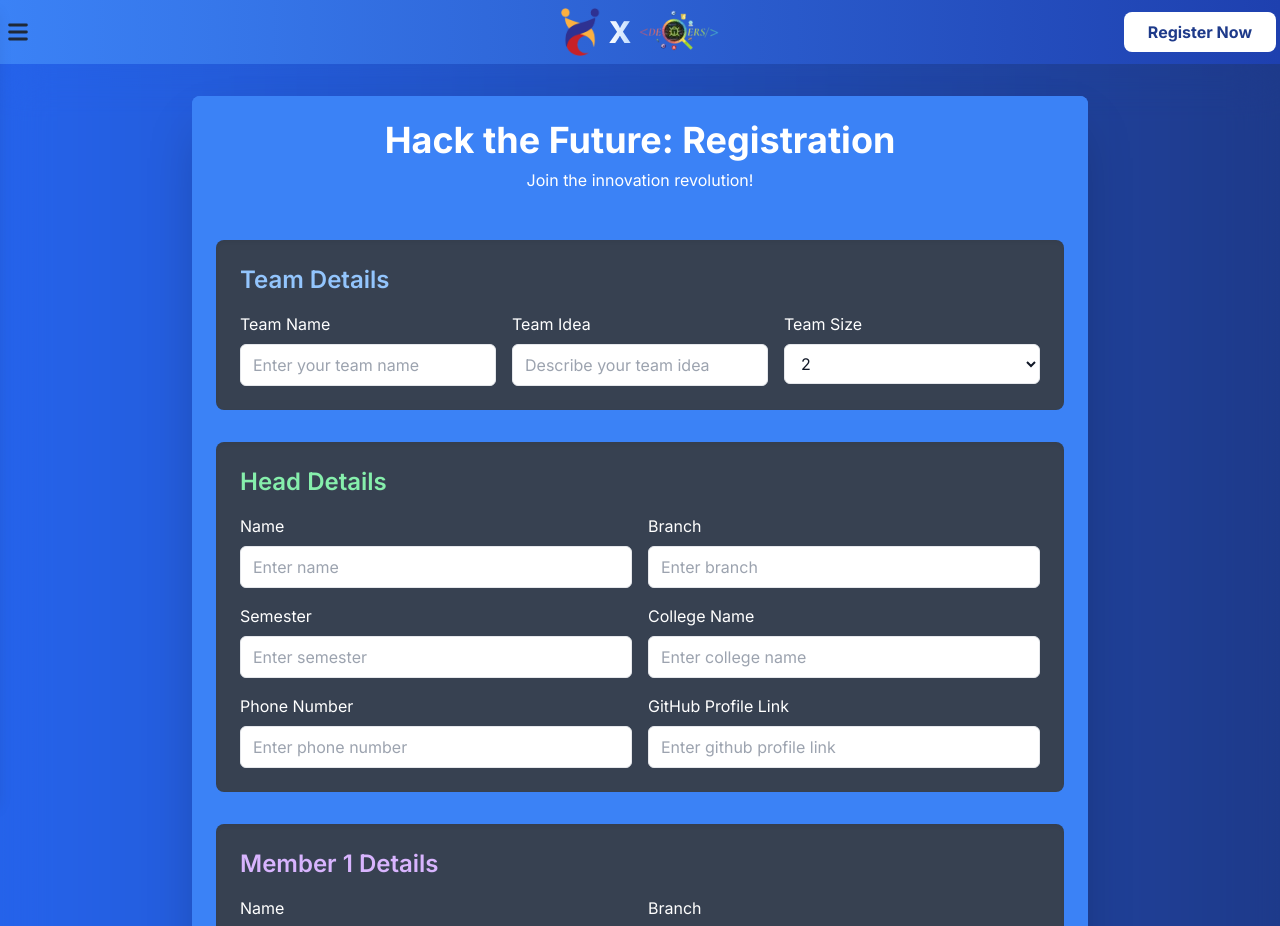
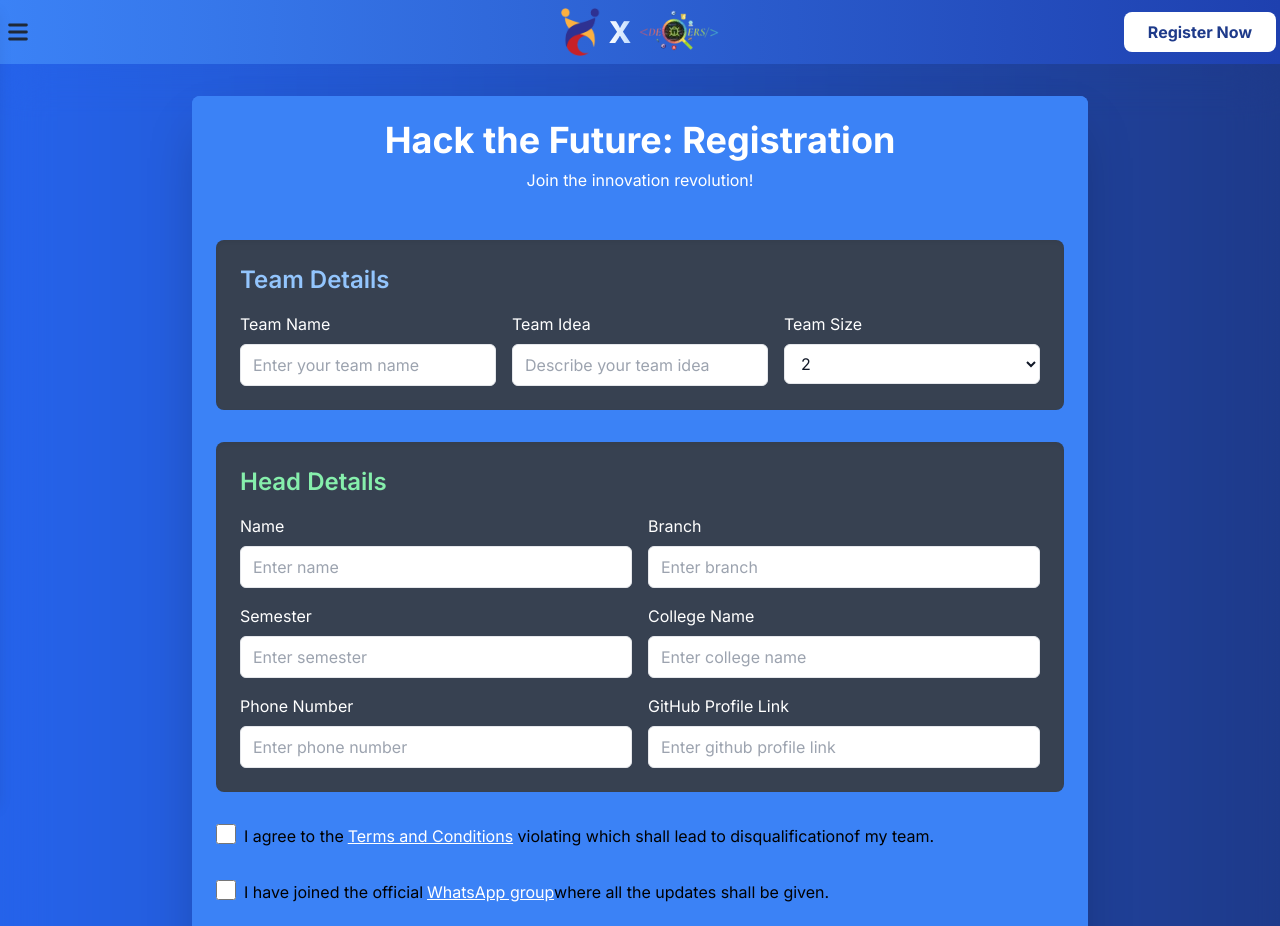
Before and after one commit to dev129/College-Campus-Creators-2024, a Next.js app: page /pages/Registration in a window 1280 px wide. Shown: the top 926 px of the page. Built offline with nearby package versions, Linux system fonts and the light colour scheme; no server answers.

Commit message:
22 commit
This commit conatins integration of checkboxes imprtant for whatsapp group and terms ansd conditions.

```diff
--- a/app/components/RegistrationForm.jsx
+++ b/app/components/RegistrationForm.jsx
@@ -1,30 +1,30 @@
-'use client';
-import React, { useState, useEffect } from 'react';
-import { useRouter } from 'next/navigation';
-import Link from 'next/link';
-import { supabase } from '../supabaseConfig.js';
-import Swal from 'sweetalert2';
-import Navbar from './Navbar.jsx';
+"use client";
+import React, { useState, useEffect } from "react";
+import { useRouter } from "next/navigation";
+import Link from "next/link";
+import { supabase } from "../supabaseConfig.js";
+import Swal from "sweetalert2";
+import Navbar from "./Navbar.jsx";
 
 const RegistrationForm = () => {
   const [teamSize, setTeamSize] = useState(2);
   const router = useRouter();
 
   const [formData, setFormData] = useState({
-    teamName: '',
-    teamIdea: '',
-    headName: '',
-    headBranch: '',
-    headSemester: '',
-    headCollege: '',
-    headPhone: '',
-    headGithub: '',
+    teamName: "",
+    teamIdea: "",
+    headName: "",
+    headBranch: "",
+    headSemester: "",
+    headCollege: "",
+    headPhone: "",
+    headGithub: "",
     members: Array(1).fill({
-      name: '',
-      branch: '',
-      semester: '',
-      college: '',
-      role: '',
+      name: "",
+      branch: "",
+      semester: "",
+      college: "",
+      role: "",
     }),
   });
 
@@ -32,11 +32,11 @@ const RegistrationForm = () => {
     setFormData((prevState) => ({
       ...prevState,
       members: Array(teamSize - 1).fill({
-        name: '',
-        branch: '',
-        semester: '',
-        college: '',
-        role: '',
+        name: "",
+        branch: "",
+        semester: "",
+        college: "",
+        role: "",
       }),
     }));
   }, [teamSize]);
@@ -52,7 +52,7 @@ const RegistrationForm = () => {
   const handleMemberChange = (index, e) => {
     const { id, value } = e.target;
     const members = [...formData.members];
-    const memberKey = id.split('-')[1];
+    const memberKey = id.split("-")[1];
     members[index] = { ...members[index], [memberKey]: value };
     setFormData((prevState) => ({
       ...prevState,
@@ -74,7 +74,7 @@ const RegistrationForm = () => {
       members,
     } = formData;
 
-    const { error } = await supabase.from('registrations').insert([
+    const { error } = await supabase.from("registrations").insert([
       {
         team_name: teamName,
         team_idea: teamIdea,
@@ -90,25 +90,26 @@ const RegistrationForm = () => {
 
     if (error) {
       Swal.fire({
-        title: 'Oops!',
-        text: 'Sorry, your team couldn\'t be registered.',
-        icon: 'error',
+        title: "Oops!",
+        text: "Sorry, your team couldn't be registered.",
+        icon: "error",
       });
     } else {
       Swal.fire({
-        title: 'Woohoo!',
-        text: 'Your team is registered successfully for Campus Creators',
-        icon: 'success',
-        confirmButtonText: 'Cool, Let\'s Hack',
-        confirmButtonColor: '#06166A',
+        title: "Woohoo!",
+        text: "Your team is registered successfully for Campus Creators",
+        icon: "success",
+        confirmButtonText: "Cool, Let's Hack",
+        confirmButtonColor: "#06166A",
       }).then(() => {
-        router.push('/'); // Redirect to home page
+        router.push("/"); // Redirect to home page
       });
     }
   };
 
-  return (<>
-      <Navbar/>
+  return (
+    <>
+      <Navbar />
       <div className="bg-gradient-to-r from-blue-600 to-blue-900 min-h-screen">
         <div className="min-h-screen p-4 sm:p-8 backdrop-blur-xl">
           <div className="container mx-auto px-4 sm:px-6 lg:px-8">
@@ -126,11 +127,18 @@ const RegistrationForm = () => {
                 <div className="p-6 space-y-8">
                   {/* Team Details Section */}
                   <section className="bg-gray-700 p-6 rounded-lg shadow-inner">
-              <h3 className="text-2xl font-semibold mb-4 text-blue-300">Team Details</h3>
+                    <h3 className="text-2xl font-semibold mb-4 text-blue-300">
+                      Team Details
+                    </h3>
                     <div className="grid grid-cols-1 sm:grid-cols-3 gap-4">
                       <div className="col-span-2 grid grid-cols-1 sm:grid-cols-2 gap-4">
                         <div>
-                    <label htmlFor="teamName" className="block text-white mb-2">Team Name</label>
+                          <label
+                            htmlFor="teamName"
+                            className="block text-white mb-2"
+                          >
+                            Team Name
+                          </label>
                           <input
                             type="text"
                             id="teamName"
@@ -141,7 +149,12 @@ const RegistrationForm = () => {
                           />
                         </div>
                         <div>
-                    <label htmlFor="teamIdea" className="block text-white mb-2">Team Idea</label>
+                          <label
+                            htmlFor="teamIdea"
+                            className="block text-white mb-2"
+                          >
+                            Team Idea
+                          </label>
                           <input
                             type="text"
                             id="teamIdea"
@@ -153,12 +166,19 @@ const RegistrationForm = () => {
                         </div>
                       </div>
                       <div>
-                  <label htmlFor="teamSize" className="block text-white mb-2">Team Size</label>
+                        <label
+                          htmlFor="teamSize"
+                          className="block text-white mb-2"
+                        >
+                          Team Size
+                        </label>
                         <select
                           id="teamSize"
                           className="w-full px-3 py-2 border rounded-md text-gray-900 bg-white focus:ring-2 focus:ring-blue-400"
                           value={teamSize}
-                    onChange={(e) => setTeamSize(parseInt(e.target.value))}
+                          onChange={(e) =>
+                            setTeamSize(parseInt(e.target.value))
+                          }
                         >
                           <option value={2}>2</option>
                           <option value={3}>3</option>
@@ -170,14 +190,28 @@ const RegistrationForm = () => {
 
                   {/* Head Details Section */}
                   <section className="bg-gray-700 p-6 rounded-lg shadow-inner">
-              <h3 className="text-2xl font-semibold mb-4 text-green-300">Head Details</h3>
+                    <h3 className="text-2xl font-semibold mb-4 text-green-300">
+                      Head Details
+                    </h3>
                     <div className="grid grid-cols-1 sm:grid-cols-2 gap-4">
-                {['Name', 'Branch', 'Semester', 'College Name', 'Phone Number', 'GitHub Profile Link'].map((field) => (
+                      {[
+                        "Name",
+                        "Branch",
+                        "Semester",
+                        "College Name",
+                        "Phone Number",
+                        "GitHub Profile Link",
+                      ].map((field) => (
                         <div key={field}>
-                    <label htmlFor={`head${field.replace(/\s+/g, '')}`} className="block text-white mb-2">{field}</label>
+                          <label
+                            htmlFor={`head${field.replace(/\s+/g, "")}`}
+                            className="block text-white mb-2"
+                          >
+                            {field}
+                          </label>
                           <input
-                      type={field === 'Phone Number' ? 'tel' : 'text'}
-                      id={`head${field.replace(/\s+/g, '')}`}
+                            type={field === "Phone Number" ? "tel" : "text"}
+                            id={`head${field.replace(/\s+/g, "")}`}
                             className="w-full px-3 py-2 border rounded-md text-gray-900 bg-white focus:ring-2 focus:ring-green-400"
                             placeholder={`Enter ${field.toLowerCase()}`}
                             required
@@ -188,14 +222,81 @@ const RegistrationForm = () => {
                     </div>
                   </section>
 
+                  <div className="relative flex items-start">
+                    <input
+                      type="checkbox"
+                      id="agree"
+                      className="form-checkbox h-5 w-5 text-blue-600"
+                      required
+                    />
+                    <label  data-tip="
+• The details entered by the head shall be final and verified and cannot be changed later.
+• Participation in the event is subject to a “per-team” basis, i.e., one person is not allowed to be part of more than one team.
+• Teams should strictly not use any proprietary software in their code.
+• Each team can submit only one entry for the event.
+• A team can have 2 to 4 members.
+• Any participant found annoying judges or organizers shall lead to disqualification of the whole team." htmlFor="agree" className=" tooltip tooltip-right ml-2 text-black">
+                      I agree to the
+                      <span
+                          target="_blank"
+                          className="text-white underline ml-1"
+                        >
+                          Terms and Conditions
+                        </span>
+                        {''} violating which shall lead to disqualificationof my team.
+                    </label>
+                  </div>
+
+                  <div className="flex items-start">
+                    <input
+                      type="checkbox"
+                      id="whatsapp"
+                      className="form-checkbox h-5 w-5 text-green-600"
+                      required
+                    />
+                    <label htmlFor="whatsapp" className="ml-2 text-black">
+                      I have joined the official
+                      <Link
+                        href="https://chat.whatsapp.com/IHykNHJwQnh8Lo3hwl3Dr5"
+                        passHref
+                      >
+                        <span
+                          target="_blank"
+                          className="text-white underline ml-1"
+                        >
+                          WhatsApp group
+                        </span>
+                      </Link>
+                      {''}where all the updates shall be given.
+                    </label>
+                  </div>
+
                   {/* Member Details Sections */}
                   {[...Array(teamSize - 1)].map((_, index) => (
-              <section key={index} className="bg-gray-700 p-6 rounded-lg shadow-inner">
-                <h3 className="text-2xl font-semibold mb-4 text-purple-300">Member {index + 1} Details</h3>
+                    <section
+                      key={index}
+                      className="bg-gray-700 p-6 rounded-lg shadow-inner"
+                    >
+                      <h3 className="text-2xl font-semibold mb-4 text-purple-300">
+                        Member {index + 1} Details
+                      </h3>
                       <div className="grid grid-cols-1 sm:grid-cols-2 gap-4">
-                  {['Name', 'Branch', 'Semester', 'College Name', 'Role'].map((field) => (
+                        {[
+                          "Name",
+                          "Branch",
+                          "Semester",
+                          "College Name",
+                          "Role",
+                        ].map((field) => (
                           <div key={field}>
-                      <label htmlFor={`member${index + 1}-${field.toLowerCase()}`} className="block text-white mb-2">{field}</label>
+                            <label
+                              htmlFor={`member${
+                                index + 1
+                              }-${field.toLowerCase()}`}
+                              className="block text-white mb-2"
+                            >
+                              {field}
+                            </label>
                             <input
                               type="text"
                               id={`member${index + 1}-${field.toLowerCase()}`}
@@ -223,7 +324,6 @@ const RegistrationForm = () => {
           </div>
         </div>
       </div>
-
     </>
   );
 };
```
Lines whose indentation alone changed are shown as unchanged.
